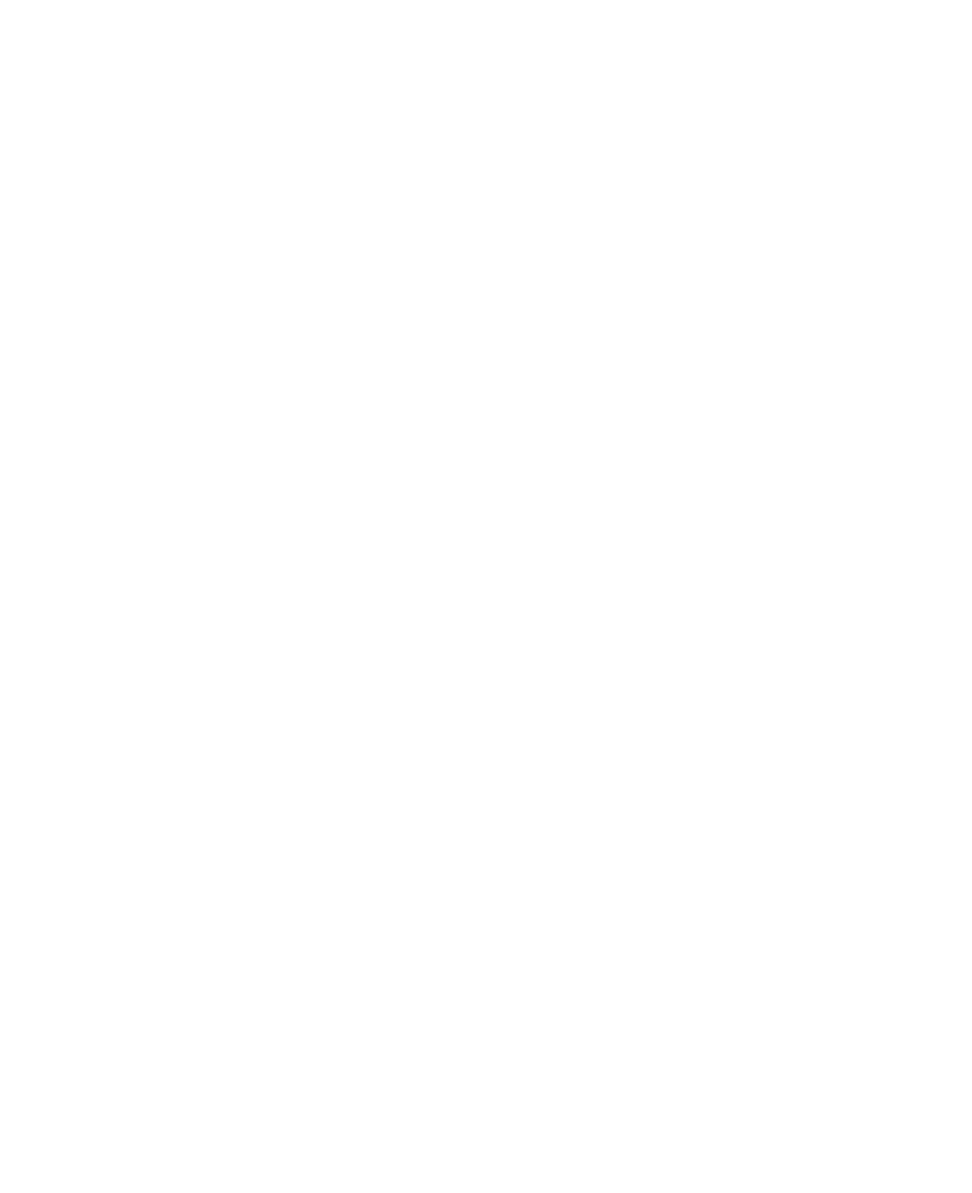
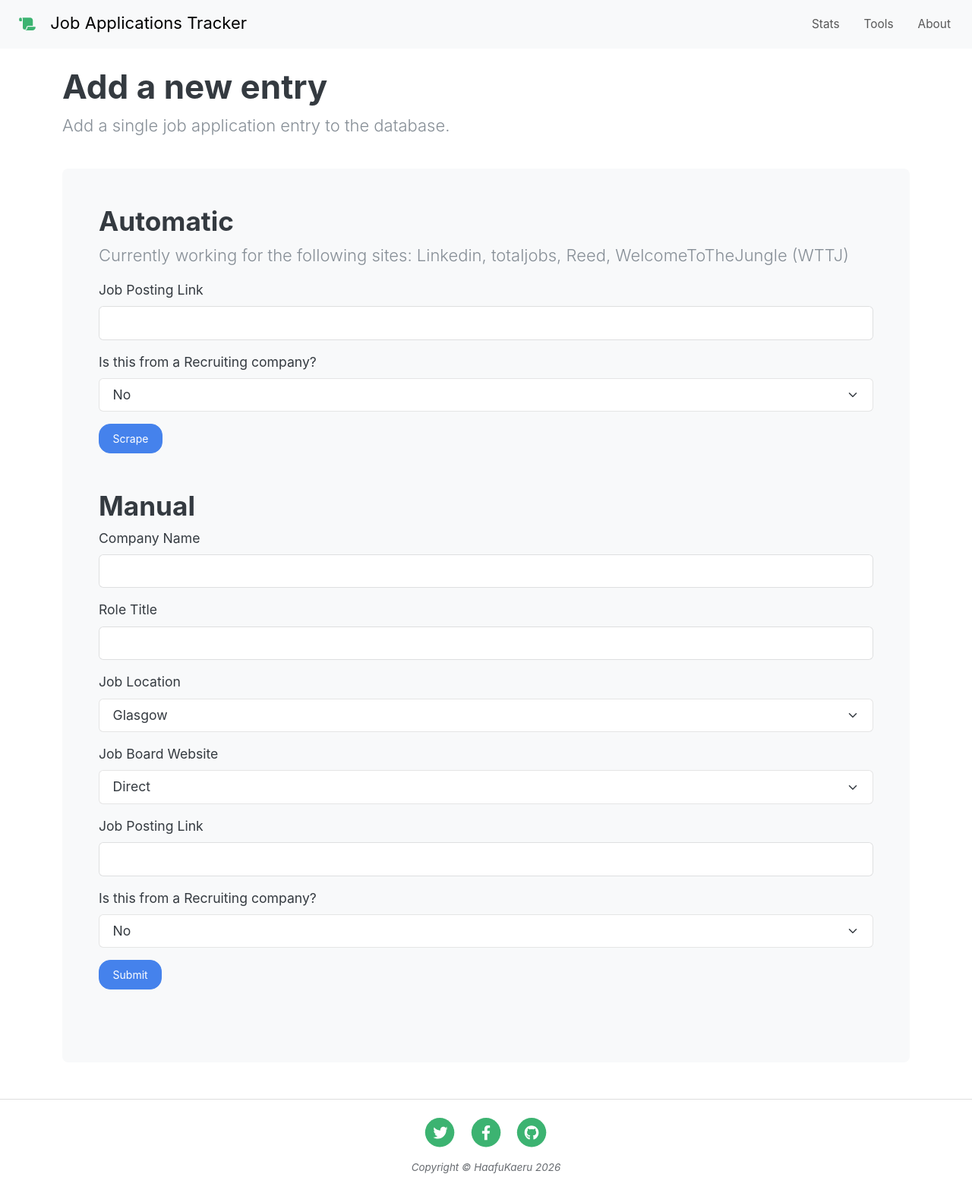
Before and after one commit to HaafuKaeru/Job-Application-Logger, a Flask app: page /tools/add in a window 1280 px wide. Before the commit the page is empty. Shown: the whole page at 76% size. Before the commit the page ends 800 px from the top, so only its background shows below. Run offline with Flask 3, Linux system fonts and the light colour scheme; some libraries are stand-ins or nearby versions.

Commit message:
Add page to add new entry in db

```diff
--- a/app/data_manager.py
+++ b/app/data_manager.py
@@ -1,5 +1,6 @@
 from flask import Blueprint, redirect, url_for, render_template, request
 from sql import JobListing, db, db_sort_by
+from forms import AutoEntry, ManualEntry
 import csv
 import datetime as dt
 
@@ -36,9 +37,24 @@ def database():
     return render_template("database.html", table=table, sort_by=sort_by)
 
 
-@data.route("/tools/add")
-def add():
-    return render_template("add.html")
+@data.route("/tools/add", methods=['POST'])
+def add_auto():
+    auto_form = AutoEntry()
+    # if auto_form.scrape.data and auto_form.validate():
+    #     print("ok this works")
+    if auto_form.validate_on_submit():
+        print("auto validated")
+        return redirect(url_for("data.database", sort_by="date"))
+    return render_template("add.html", auto_form=auto_form, manual_form=ManualEntry())
+
+
+@data.route("/tools/add", methods=['POST'])
+def add_manual():
+    manual_form = ManualEntry()
+    if manual_form.validate_on_submit():
+        print("manual validated")
+        return redirect(url_for("data.database", sort_by="date"))
+    return render_template("add.html", auto_form=AutoEntry(), manual_form=manual_form)
 
 
 @data.route("/tools/delete")
--- /dev/null
+++ b/app/forms.py
@@ -0,0 +1,21 @@
+from flask_wtf import FlaskForm
+from wtforms import StringField, URLField,SelectField, SubmitField
+from wtforms.validators import InputRequired, URL
+
+
+class AutoEntry(FlaskForm):
+    url_auto = URLField("Job Posting Link", validators=[InputRequired(), URL()])
+    is_recruiting_auto = SelectField("Is this from a Recruiting company?", choices=["No", "Yes"], default="No")
+    scrape = SubmitField("Scrape")
+
+
+class ManualEntry(FlaskForm):
+    company = StringField("Company Name", validators=[InputRequired()])
+    role = StringField("Role Title", validators=[InputRequired()])
+    location_choices = ["Glasgow", "Edinburgh", "Remote"]
+    location = SelectField("Job Location", choices=[*location_choices], validators=[InputRequired()])
+    website_choices = ["Direct", "Linkedin", "Indeed", "totaljobs", "WTTJ", "Reed"]
+    website = SelectField("Job Board Website", choices=[*website_choices], validators=[InputRequired()])
+    url_manual = URLField("Job Posting Link", validators=[InputRequired(), URL()])
+    is_recruiting_manual = SelectField("Is this from a Recruiting company?", choices=["No", "Yes"], default="No")
+    submit = SubmitField("Submit")
--- a/app/main.py
+++ b/app/main.py
@@ -1,7 +1,7 @@
 from flask import Flask, render_template
 from flask_bootstrap import Bootstrap5
 from sql import db, db_count_all, db_count_ghosted, db_count_cv_accepted, db_count_interviews
-
+from forms import AutoEntry, ManualEntry
 from data_manager import data
 
 
@@ -39,15 +39,19 @@ def stats():
     return render_template("stats.html")
 
 
+@app.route("/tools")
+def tools():
+    return render_template("tools.html")
+
+
+@app.route("/tools/add")
+def add():
+    return render_template("add.html", auto_form=AutoEntry(), manual_form=ManualEntry())
+
 @app.route("/about")
 def about():
     return render_template("about.html")
 
 
-@app.route("/tools")
-def tools():
-    return render_template("tools.html")
-
-
 if __name__ == '__main__':
     app.run(debug=True)
--- a/app/templates/add.html
+++ b/app/templates/add.html
@@ -1 +1,54 @@
-<!--maybe use flask-wtforms-->
+{% extends "base.html" %}
+{% from 'bootstrap5/form.html' import render_field %}
+
+{% block title %}
+  Add Data
+{% endblock %}
+
+{% block content %}
+<div class="container">
+  <div class="row my-4">
+    <div class="col">
+      <h1>Add a new entry</h1>
+      <p class="lead">
+        Add a single job application entry to the database.
+      </p>
+    </div>
+  </div>
+  <div class="row">
+    <div class="col">
+      <div class="container p-5 bg-body-tertiary rounded-3">
+        <div class="row">
+          <div class="col">
+            <h2>Automatic</h2>
+            <p class="lead">
+              Currently working for the following sites: Linkedin, totaljobs, Reed, WelcomeToTheJungle (WTTJ)
+            </p>
+            <form action="{{ url_for('data.add_auto') }}" method="post" novalidate>
+              {{ auto_form.csrf_token() }}
+              {{ render_field(auto_form.url_auto) }}
+              {{ render_field(auto_form.is_recruiting_auto) }}
+              {{ render_field(auto_form.scrape) }}
+            </form>
+          </div>
+        </div>
+        <div class="row my-5">
+          <div class="col">
+            <h2>Manual</h2>
+            <form action="{{ url_for('data.add_manual') }}" method="post" novalidate>
+              {{ manual_form.csrf_token() }}
+              {{ render_field(manual_form.company) }}
+              {{ render_field(manual_form.role) }}
+              {{ render_field(manual_form.location) }}
+              {{ render_field(manual_form.website) }}
+              {{ render_field(manual_form.url_manual) }}
+              {{ render_field(manual_form.is_recruiting_manual) }}
+              {{ render_field(manual_form.submit) }}
+            </form>
+          </div>
+        </div>
+      </div>
+    </div>
+  </div>
+</div>
+{% endblock %}
--- a/app/templates/index.html
+++ b/app/templates/index.html
@@ -14,7 +14,7 @@
           A Flask-based local web app to track progress in job hunting.
         </p>
       </div>
-      <a type="button" class="btn btn-primary btn-lg px-4 me-md-2" href="{{ url_for('data.database', sort_by='date')}}">
+      <a type="button" class="btn btn-primary btn-lg px-4 me-md-2" href="{{ url_for('add')}}">
         <span>
           <i class="bi bi-plus-lg"></i>
         </span>
--- a/app/templates/stats.html
+++ b/app/templates/stats.html
@@ -10,7 +10,7 @@
 <div class="container p-5 bg-body-tertiary rounded-3">
   <h1>Plots</h1>
   <p class="lead">
-    Plots coming soon... I just need to figure out how to import a csv file into an SQLite db.
+    Plots coming soon...
   </p>
 </div>
 {% endblock %}
```
Also changed, not shown: app/templates/database.html (+4 -4 lines), app/templates/tools.html (+1 -26 lines).
